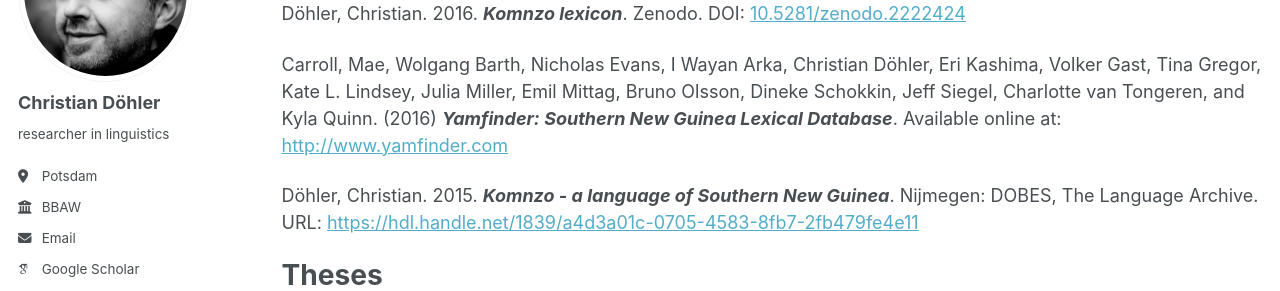
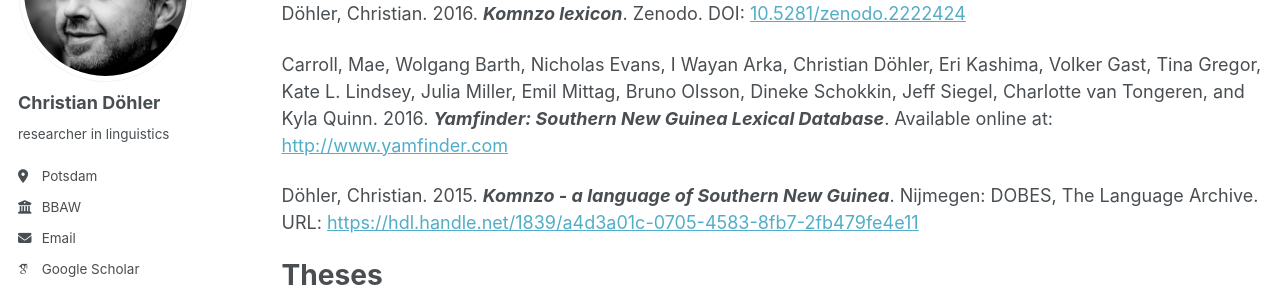
Before and after one commit to chrdoe/chrdoe.github.io, a Jekyll site: the page built from _pages/publications.md, in a window 1280 px wide and 900 px high, scrolled down 1968 px. Shown: the part 206-497 px from the top of the window. Built offline with Jekyll 4.4.1, drawn with Linux system fonts in a browser that asks for light colours; some web fonts are replaced.

```diff
--- a/_pages/publications.md
+++ b/_pages/publications.md
@@ -61,7 +61,7 @@ Döhler, Christian. 2018. ***Komnzo text corpus***. Zenodo. DOI: [10.5281/zenodo
 
 Döhler, Christian. 2016. ***Komnzo lexicon***. Zenodo. DOI: [10.5281/zenodo.2222424](http://doi.org/10.5281/zenodo.2222424)
 
-Carroll, Mae, Wolgang Barth, Nicholas Evans, I Wayan Arka, Christian Döhler, Eri Kashima, Volker Gast, Tina Gregor, Kate L. Lindsey, Julia Miller, Emil Mittag, Bruno Olsson, Dineke Schokkin, Jeff Siegel, Charlotte van Tongeren, and Kyla Quinn. (2016) ***Yamfinder: Southern New Guinea Lexical Database***. Available online at: [http://www.yamfinder.com](http://www.yamfinder.com)
+Carroll, Mae, Wolgang Barth, Nicholas Evans, I Wayan Arka, Christian Döhler, Eri Kashima, Volker Gast, Tina Gregor, Kate L. Lindsey, Julia Miller, Emil Mittag, Bruno Olsson, Dineke Schokkin, Jeff Siegel, Charlotte van Tongeren, and Kyla Quinn. 2016. ***Yamfinder: Southern New Guinea Lexical Database***. Available online at: [http://www.yamfinder.com](http://www.yamfinder.com)
 
 Döhler, Christian. 2015. ***Komnzo - a language of Southern New Guinea***. Nijmegen: DOBES, The Language Archive. URL: [https://hdl.handle.net/1839/a4d3a01c-0705-4583-8fb7-2fb479fe4e11](https://hdl.handle.net/1839/a4d3a01c-0705-4583-8fb7-2fb479fe4e11)
 
```
